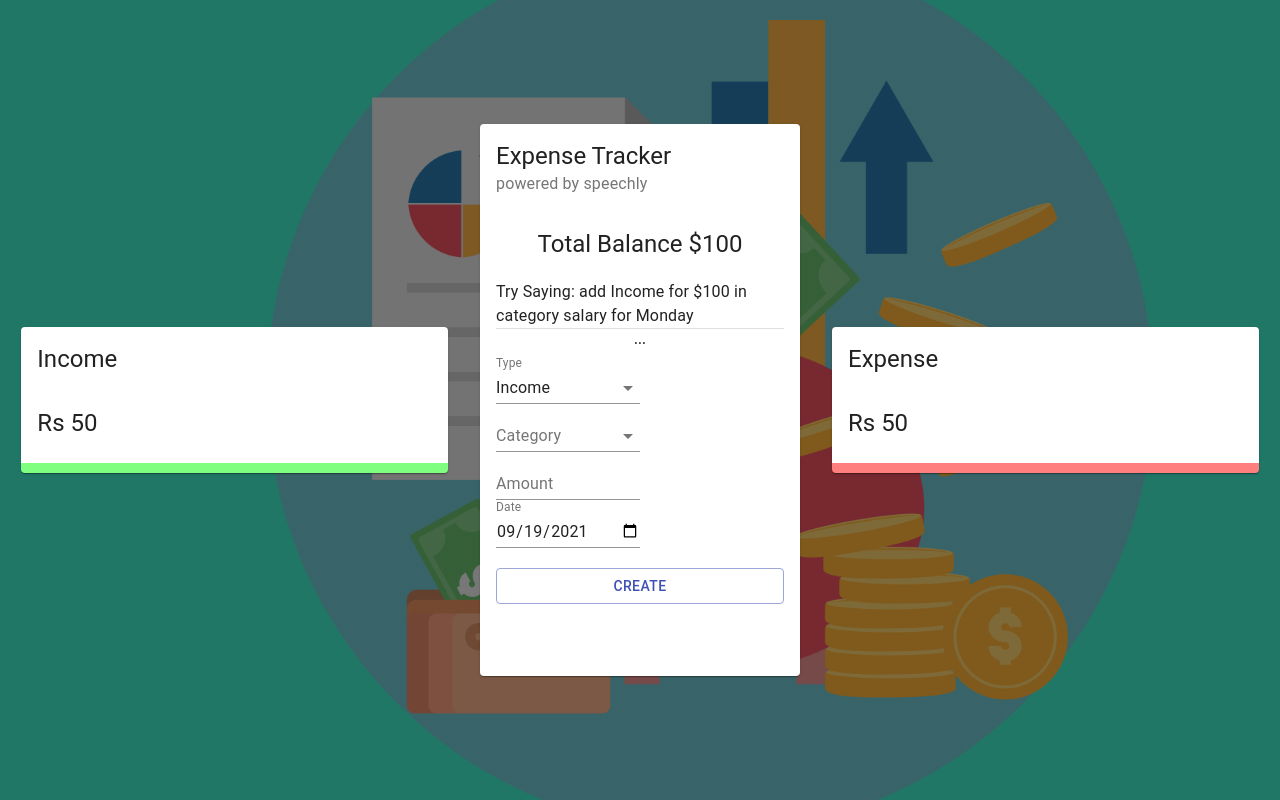
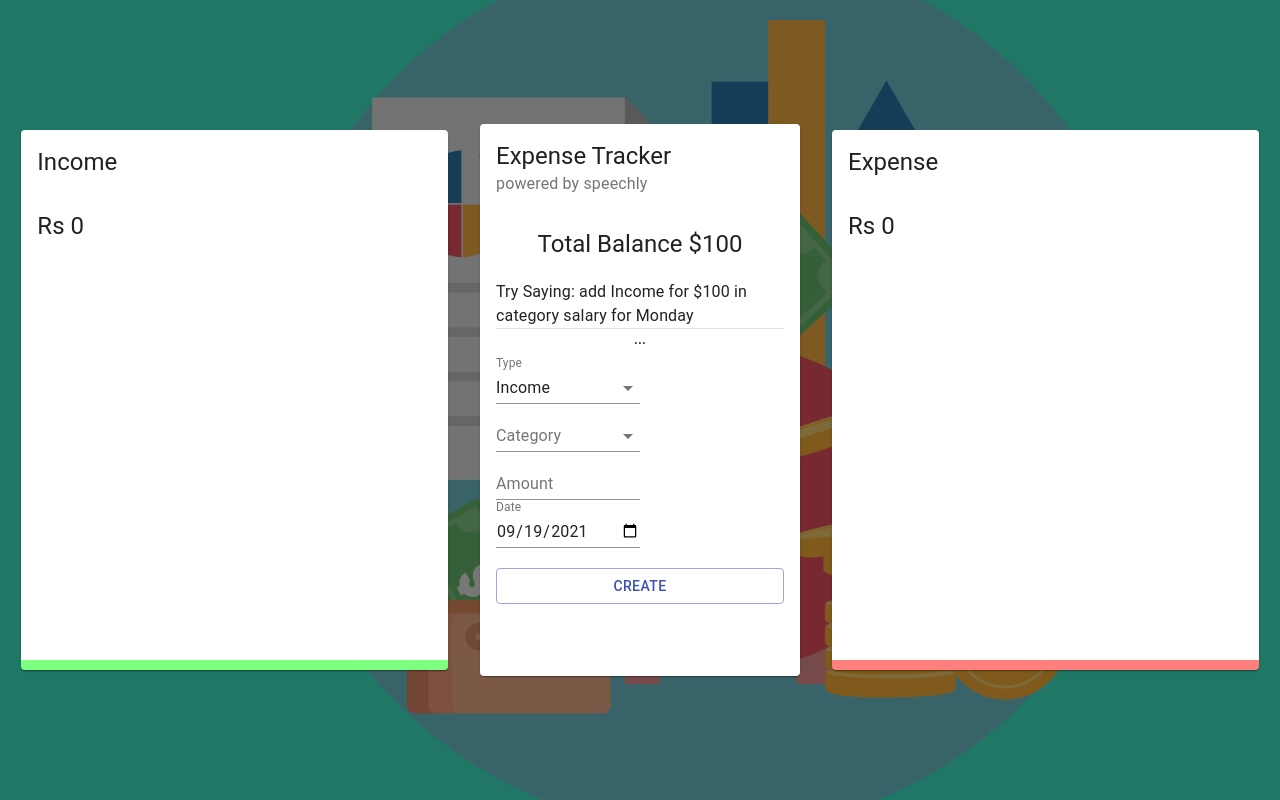
Before and after one commit to kumarrohan2804/expense-tracker, a React (Create React App) app: page / in a window 1280 px wide. Built offline with nearby package versions, Linux system fonts and the light colour scheme.

Commit message:
usetransaction hook created for charts

```diff
--- a/src/components/details/Details.jsx
+++ b/src/components/details/Details.jsx
@@ -3,18 +3,18 @@
 import { Doughnut } from "react-chartjs-2";
 
 import useStyles from "./styles";
-// import useTransactions from "../../useTransactions";
+import useTransactions from "../../useTransactions";
 
 const DetailsCard = ({ title, subheader }) => {
-  //   const { total, chartData } = useTransactions(title);
+  const { total, chartData } = useTransactions(title);
   const classes = useStyles();
 
   return (
     <Card className={title === "Income" ? classes.income : classes.expense}>
       <CardHeader title={title} subheader={subheader} />
       <CardContent>
-        <Typography variant="h5">Rs 50</Typography>
-        {/* <Doughnut data={chartData} /> */}
+        <Typography variant="h5">Rs {total}</Typography>
+        <Doughnut data={chartData} />
       </CardContent>
     </Card>
   );
--- /dev/null
+++ b/src/useTransactions.js
@@ -0,0 +1,41 @@
+import { useContext } from "react";
+import { ExpenseTrackerContext } from "./context/Context";
+
+import {
+  incomeCategories,
+  expenseCategories,
+  resetCategories,
+} from "./constants/categories";
+
+const useTransactions = (title) => {
+  resetCategories();
+  const { transactions } = useContext(ExpenseTrackerContext);
+  const rightTransactions = transactions.filter((t) => t.type === title);
+  const total = rightTransactions.reduce(
+    (acc, currVal) => (acc += currVal.amount),
+    0
+  );
+  const categories = title === "Income" ? incomeCategories : expenseCategories;
+
+  rightTransactions.forEach((t) => {
+    const category = categories.find((c) => c.type === t.category);
+
+    if (category) category.amount += t.amount;
+  });
+
+  const filteredCategories = categories.filter((sc) => sc.amount > 0);
+
+  const chartData = {
+    datasets: [
+      {
+        data: filteredCategories.map((c) => c.amount),
+        backgroundColor: filteredCategories.map((c) => c.color),
+      },
+    ],
+    labels: filteredCategories.map((c) => c.type),
+  };
+
+  return { filteredCategories, total, chartData };
+};
+
+export default useTransactions;
```
